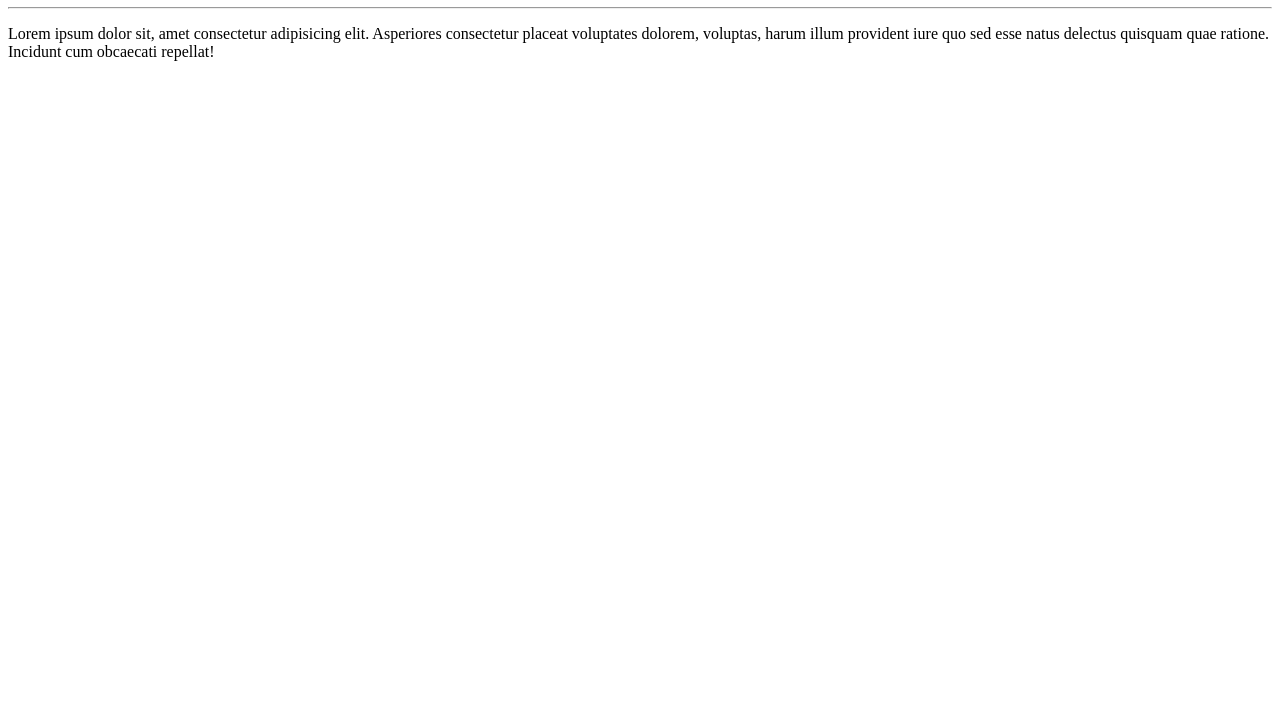
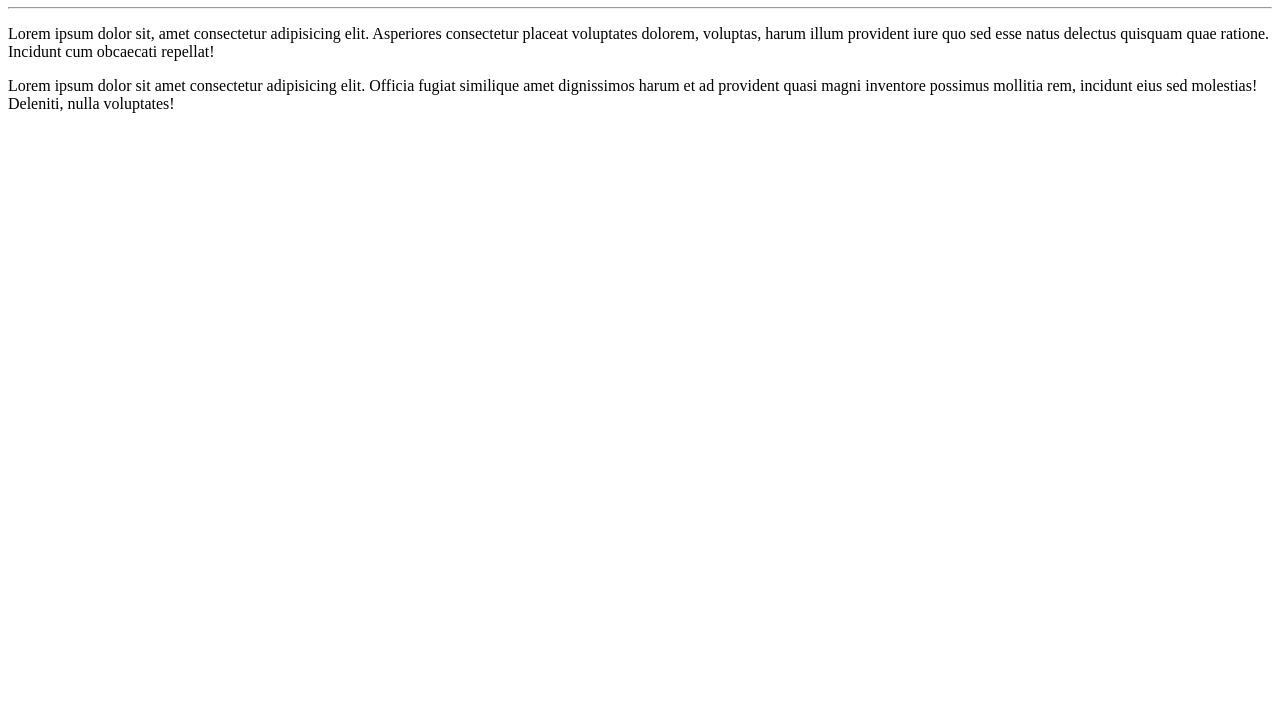
Before and after one commit to gabrieltengan/Ola-Mundo, a plain HTML site: page site-exemplo/index.html in a window 1280 px wide. Shown: the part 73-800 px from the top of the page. Drawn offline with Linux system fonts and the light colour scheme.

Commit message:
adicione um parágrafo

```diff
--- a/site-exemplo/index.html
+++ b/site-exemplo/index.html
@@ -10,5 +10,6 @@
     <h1>Olá, Mundo!</h1>
     <hr>
     <p>Lorem ipsum dolor sit, amet consectetur adipisicing elit. Asperiores consectetur placeat voluptates dolorem, voluptas, harum illum provident iure quo sed esse natus delectus quisquam quae ratione. Incidunt cum obcaecati repellat!</p>
+    <p>Lorem ipsum dolor sit amet consectetur adipisicing elit. Officia fugiat similique amet dignissimos harum et ad provident quasi magni inventore possimus mollitia rem, incidunt eius sed molestias! Deleniti, nulla voluptates!</p>
 </body>
 </html>
```
